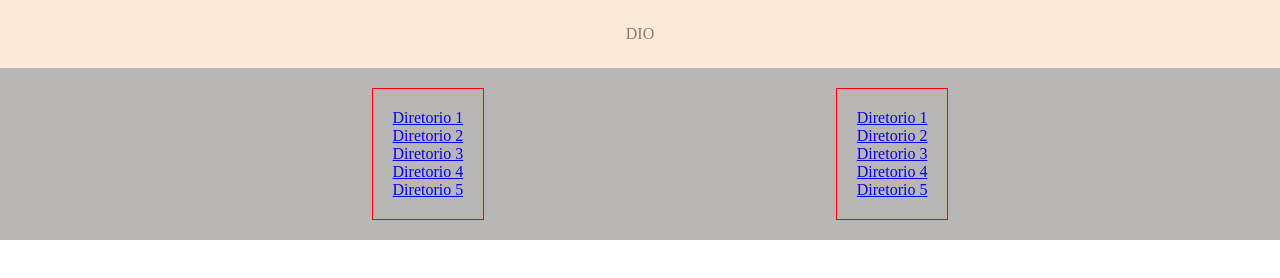
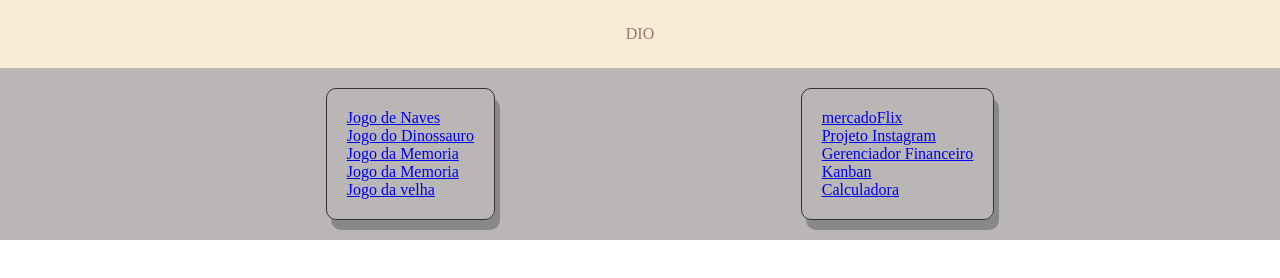
Before and after one commit to fabioOUO/DIO, a plain HTML site: page index.html in a window 1280 px wide. Shown: the top 278 px of the page. Drawn offline with Linux system fonts and the light colour scheme.

Commit message:
Adicionando links.

```diff
--- a/CSS/style.css
+++ b/CSS/style.css
@@ -24,14 +24,23 @@
   height: 100%;
 }
 
-.container-challenges,
-.container-directory {
-  border: solid 1px red;
+.container-content {
+  border: solid 1px #333333;
+  border-radius: 10px;
+  box-shadow: 5px 10px #888888;
   padding: 20px;
 }
-.list {
+
+.container-content .list {
   list-style: none;
 }
+
+.container-content:hover {
+  box-shadow: 4px 8px #999999;
+  cursor: pointer;
+  background-color: #c9c6c5;
+}
+
 .link > a:link {
   color: red;
   text-decoration: none;
--- a/index.html
+++ b/index.html
@@ -12,22 +12,22 @@
 <body>
     <header class="title">DIO</header>
     <main class="container-main">
-        <div class="container-directory">
+        <div class="container-content">
             <ul class="list">
-                <li><a href="#">Diretorio 1</a></li>
-                <li><a href="#">Diretorio 2</a></li>
-                <li><a href="#">Diretorio 3</a></li>
-                <li><a href="#">Diretorio 4</a></li>
-                <li><a href="#">Diretorio 5</a></li>
+                <li><a href="https://github.com/fabioOUO/jogo_de_naves_dio">Jogo de Naves</a></li>
+                <li><a href="https://github.com/fabioOUO/jogo_do_dinossauro">Jogo do Dinossauro</a></li>
+                <li><a href="https://github.com/fabioOUO/jogo_da_memoria_dio">Jogo da Memoria</a></li>
+                <li><a href="https://github.com/fabioOUO/jogo_da_memoria_dio">Jogo da Memoria</a></li>
+                <li><a href="https://github.com/fabioOUO/jogo_da_velha_dio">Jogo da velha</a></li>
             </ul>
         </div>
-        <div class="container-challenges">
+        <div class="container-content">
             <ul class="list">
-                <li><a href="#">Diretorio 1</a></li>
-                <li><a href="#">Diretorio 2</a></li>
-                <li><a href="#">Diretorio 3</a></li>
-                <li><a href="#">Diretorio 4</a></li>
-                <li><a href="#">Diretorio 5</a></li>
+                <li><a href="https://github.com/fabioOUO/mercadoFlix">mercadoFlix</a></li>
+                <li><a href="https://github.com/fabioOUO/projeto_instagram_dio">Projeto Instagram</a></li>
+                <li><a href="https://github.com/fabioOUO/gerenciador_financeiro">Gerenciador Financeiro</a></li>
+                <li><a href="https://github.com/fabioOUO/Kanban_com_react">Kanban</a></li>
+                <li><a href="https://github.com/fabioOUO/caculate">Calculadora</a></li>
             </ul>
         </div>
     </main>
```
